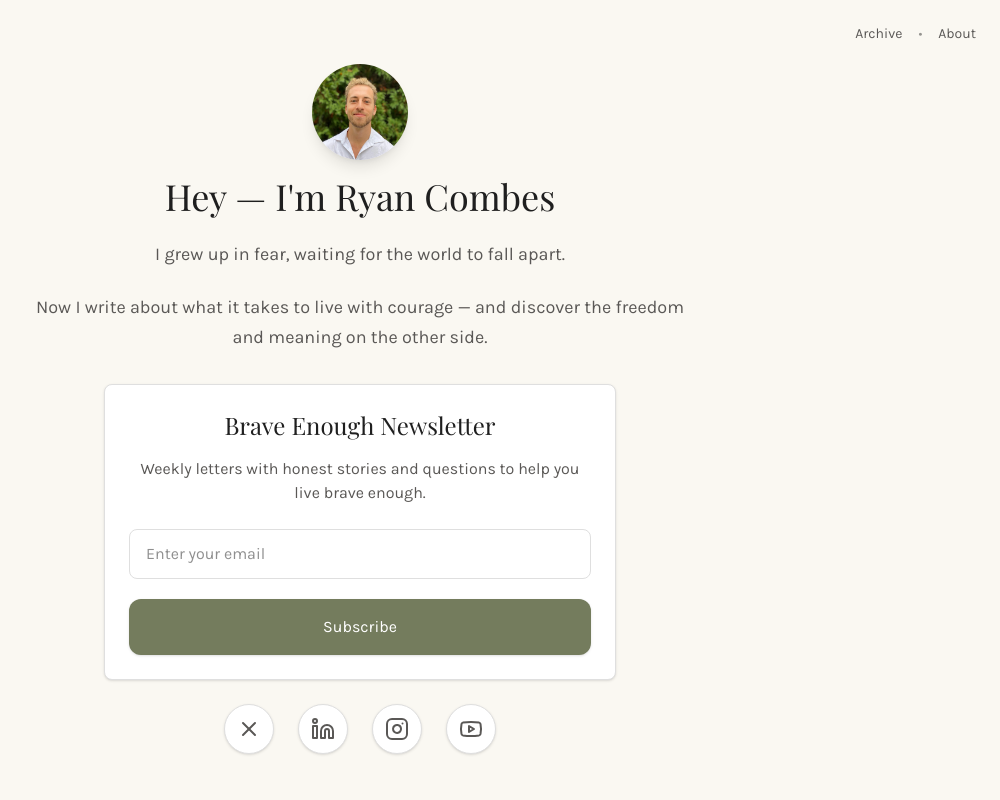
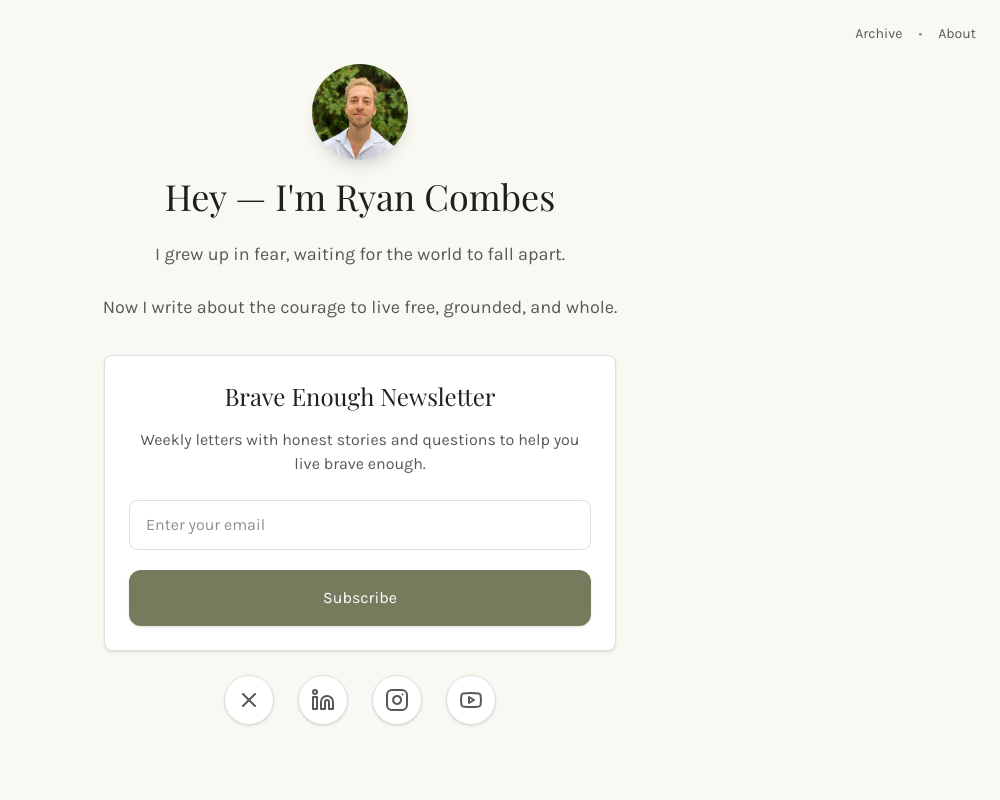
Before and after one commit to ryan1499/ryancombes.com, a Next.js app: page / in a window 1280 px wide. Shown: the top 800 px of the page, without its empty margins (280-1280 px from the left). Built offline with nearby package versions, Linux system fonts and the light colour scheme; no server answers; a web font is replaced by a local one.

Commit message:
Change hero copy

```diff
--- a/src/app/page.tsx
+++ b/src/app/page.tsx
@@ -129,7 +129,7 @@ export default function Home() {
 	I grew up in fear, waiting for the world to fall apart.
             </p>
 	    <p className="text-base md:text-lg max-w-2xl mx-auto leading-relaxed font-normal text-brand-muted">
-Now I write about what it takes to live with courage — and discover the freedom and meaning on the other side.
+Now I write about the courage to live free, grounded, and whole.
 </p>
           </motion.div>
 
```
Also changed, not shown: 1 other file (tests, documents, lock files or other folders).
